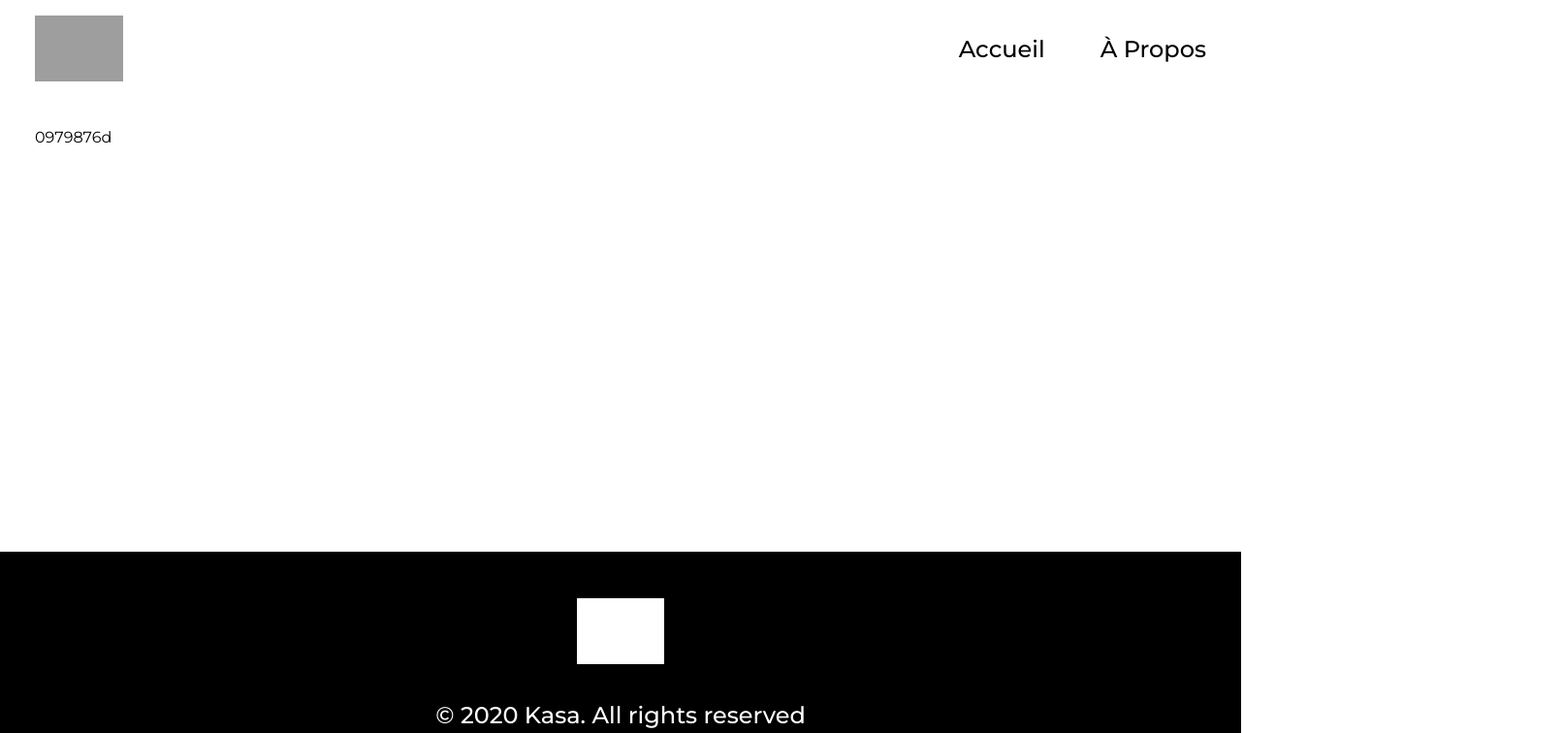
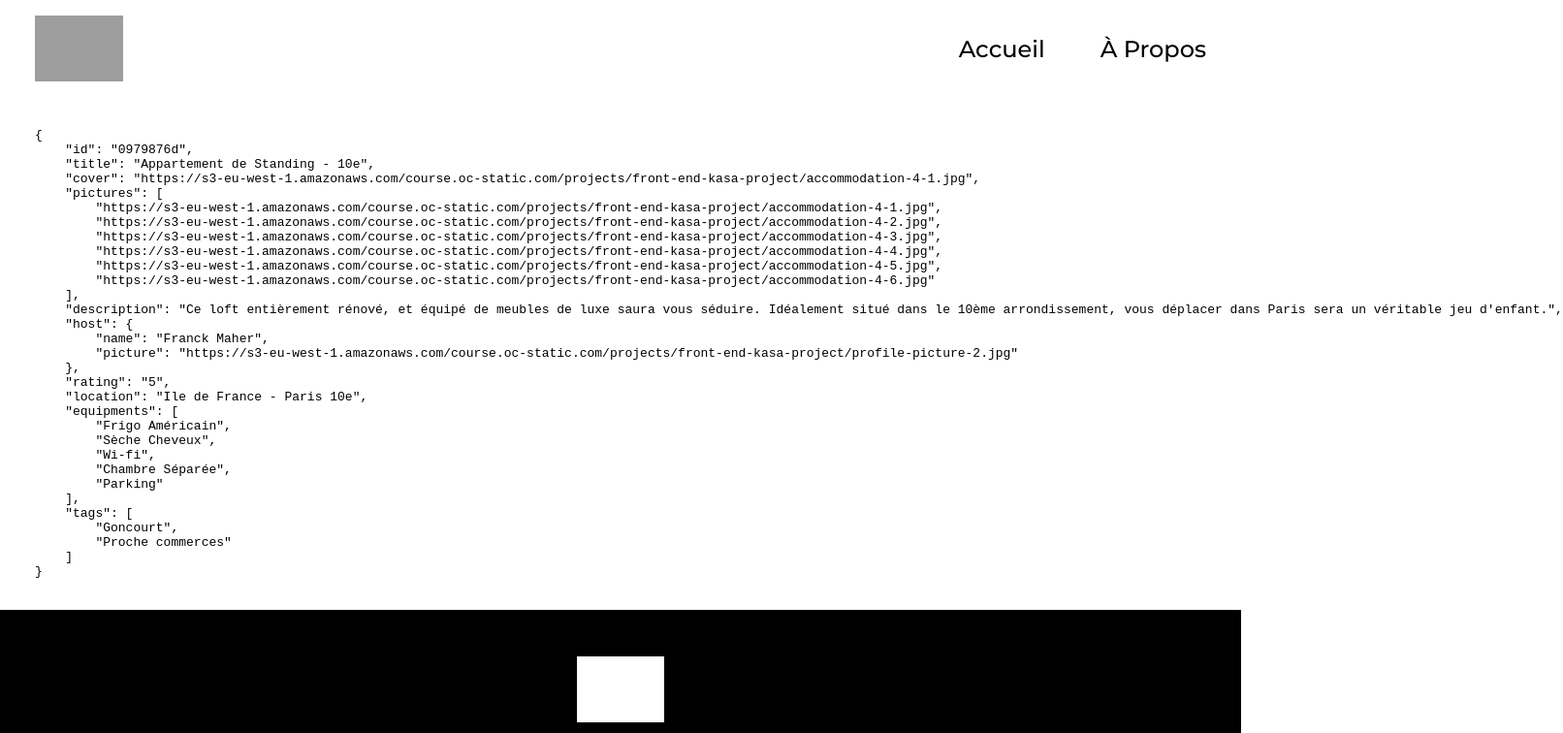
Before and after one commit to cha-mas/kasa, a React (Vite) app: page /details/0979876d in a window 1280 px wide. Shown: the top 756 px of the page at 97% size, 1612 px wide, since content can reach past the window. Built offline with nearby package versions, Linux system fonts and the light colour scheme; grey boxes are pictures that could not be loaded.

Commit message:
fix: hooked details page with param id

```diff
--- a/src/pages/Details.jsx
+++ b/src/pages/Details.jsx
@@ -1,7 +1,14 @@
 import { useParams } from "react-router";
+import { useProperty } from '../hooks/properties'
 
 export function Details() {
     const params = useParams();
 
-    return <>{params.id}</>
+    const { data } = useProperty(params.id)
+
+    return (
+        <>
+            <pre>{JSON.stringify(data, undefined, 4)}</pre>
+        </>
+    )
 }
```
